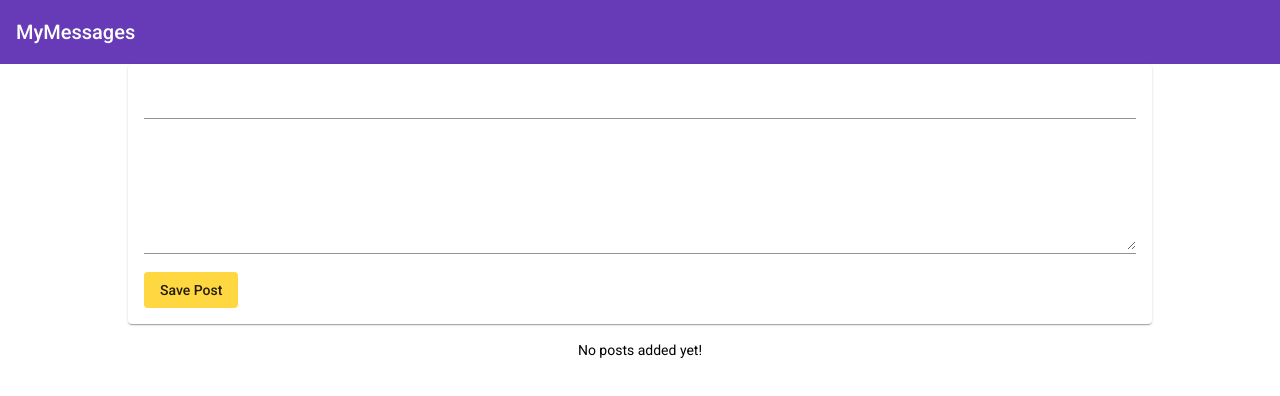
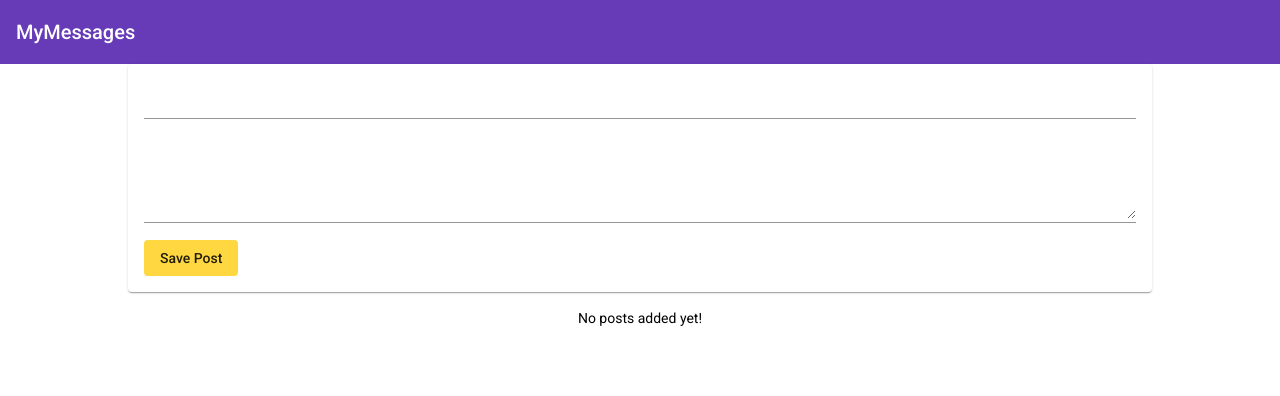
Before and after one commit to Maen22/PostsPsH, an Angular app: page / in a window 1280 px wide. Shown: the top 396 px of the page. Built offline with nearby package versions, Linux system fonts and the light colour scheme.

Commit message:
added model driven form with validation

```diff
--- a/src/app/posts/post-create/post-create.component.html
+++ b/src/app/posts/post-create/post-create.component.html
@@ -1,11 +1,28 @@
 <mat-card>
-  <mat-form-field>
-    <input matInput type="text" [(ngModel)]="enteredTitle" />
-  </mat-form-field>
-  <mat-form-field>
-    <textarea matInput rows="6" [(ngModel)]="enteredContent"></textarea>
-  </mat-form-field>
-  <button mat-flat-button color="accent" (click)="onAddPost()">
-    Save Post
-  </button>
+  <form (submit)="onAddPost(postForm)" #postForm="ngForm">
+    <mat-form-field>
+      <input
+        matInput
+        type="text"
+        name="title"
+        ngModel
+        required
+        minlength="3"
+        #title="ngModel"
+      />
+      <mat-error *ngIf="title.invalid">Please enter a post title</mat-error>
+    </mat-form-field>
+    <mat-form-field>
+      <textarea
+        matInput
+        rows="4"
+        name="content"
+        ngModel
+        required
+        #content="ngModel"
+      ></textarea>
+      <mat-error *ngIf="content.invalid">Please enter a post content</mat-error>
+    </mat-form-field>
+    <button mat-flat-button color="accent" type="submit">Save Post</button>
+  </form>
 </mat-card>
--- a/src/app/posts/post-create/post-create.component.ts
+++ b/src/app/posts/post-create/post-create.component.ts
@@ -1,4 +1,5 @@
 import { Component, OnInit, EventEmitter, Output } from '@angular/core';
+import { NgForm } from '@angular/forms';
 import { Post } from '../post.model';
 
 @Component({
@@ -7,18 +8,19 @@
   styleUrls: ['./post-create.component.css'],
 })
 export class PostCreateComponent implements OnInit {
-  enteredTitle = '';
-  enteredContent = '';
   @Output() postCreated = new EventEmitter<Post>();
 
   constructor() {}
 
   ngOnInit(): void {}
 
-  onAddPost() {
+  onAddPost(postForm: NgForm) {
+    if (postForm.invalid) {
+      return;
+    }
     const post: Post = {
-      title: this.enteredTitle,
-      content: this.enteredContent,
+      title: postForm.value.title,
+      content: postForm.value.content,
     };
 
     this.postCreated.emit(post);
```
